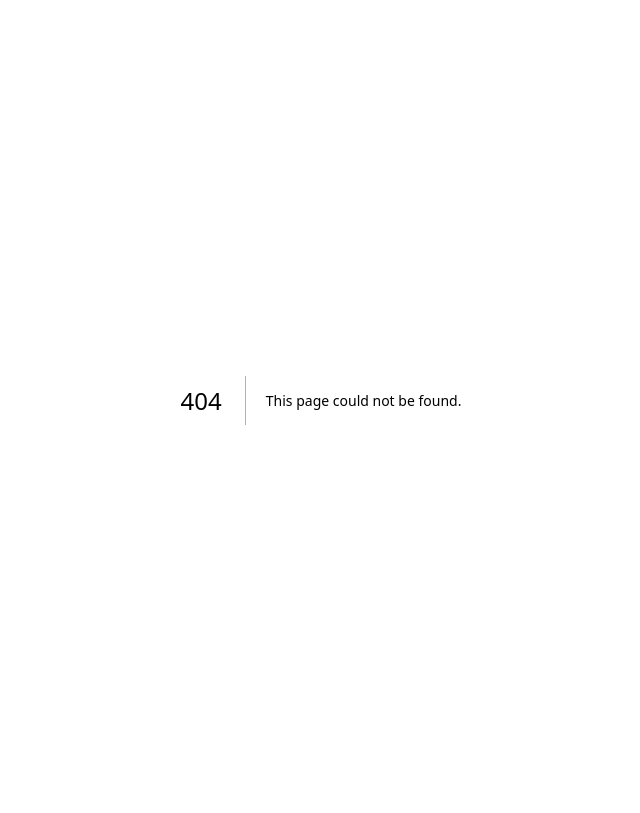
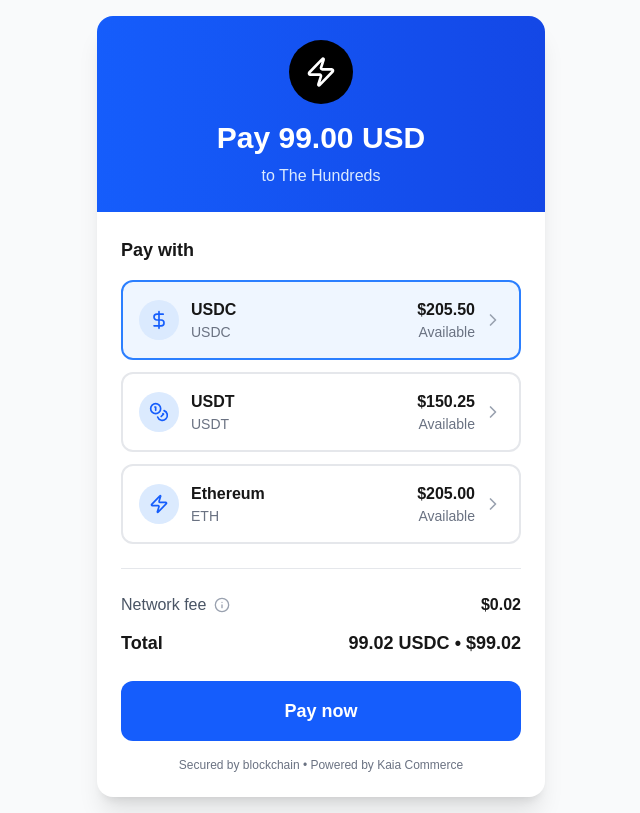
Before and after one commit to nickmura/wongateway, a Next.js app: page /pay in a window 1280 px wide. Before the commit this address had no page. Shown: the whole page, without its empty margins (319-959 px from the left). Built offline with nearby package versions, Linux system fonts and the light colour scheme.

Commit message:
added scaffold payment gateway

```diff
--- /dev/null
+++ b/src/app/pay/page.tsx
@@ -0,0 +1,147 @@
+'use client';
+
+import { useState } from 'react';
+import { ChevronRight, Info, DollarSign, Coins, Zap } from 'lucide-react';
+
+interface PaymentMethod {
+  id: string;
+  name: string;
+  currency: string;
+  available: number;
+  Icon: React.ElementType;
+}
+
+export default function PaymentPage() {
+  const [selectedMethod, setSelectedMethod] = useState<string>('usdc');
+  const [amount] = useState(99.00);
+  const networkFee = 0.02;
+
+  const paymentMethods: PaymentMethod[] = [
+    {
+      id: 'usdc',
+      name: 'USDC',
+      currency: 'USDC',
+      available: 205.50,
+      Icon: DollarSign
+    },
+    {
+      id: 'usdt',
+      name: 'USDT',
+      currency: 'USDT',
+      available: 150.25,
+      Icon: Coins
+    },
+    {
+      id: 'eth',
+      name: 'Ethereum',
+      currency: 'ETH',
+      available: 0.082,
+      Icon: Zap
+    }
+  ];
+
+  const selectedPaymentMethod = paymentMethods.find(m => m.id === selectedMethod);
+  const total = amount + networkFee;
+
+  const handlePayment = () => {
+    console.log('Processing payment with:', selectedPaymentMethod);
+    alert(`Processing payment of ${total} ${selectedPaymentMethod?.currency}`);
+  };
+
+  return (
+    <div className="min-h-screen bg-gray-50 flex items-center justify-center p-4">
+      <div className="max-w-md w-full bg-white rounded-2xl shadow-xl overflow-hidden">
+        {/* Header */}
+        <div className="bg-gradient-to-r from-blue-600 to-blue-700 p-6 text-white">
+          <div className="flex items-center justify-center mb-4">
+            <div className="w-16 h-16 bg-black rounded-full flex items-center justify-center text-white">
+              <Zap className="w-8 h-8" />
+            </div>
+          </div>
+          <h1 className="text-center text-3xl font-bold">
+            Pay {amount.toFixed(2)} USD
+          </h1>
+          <p className="text-center text-blue-100 mt-2">to The Hundreds</p>
+        </div>
+
+        {/* Payment Methods */}
+        <div className="p-6">
+          <h2 className="text-lg font-semibold mb-4">Pay with</h2>
+
+          <div className="space-y-3">
+            {paymentMethods.map((method) => {
+              const IconComponent = method.Icon;
+              return (
+                <button
+                  key={method.id}
+                  onClick={() => setSelectedMethod(method.id)}
+                  className={`w-full p-4 rounded-xl border-2 transition-all ${
+                    selectedMethod === method.id
+                      ? 'border-blue-500 bg-blue-50'
+                      : 'border-gray-200 hover:border-gray-300'
+                  }`}
+                >
+                  <div className="flex items-center justify-between">
+                    <div className="flex items-center space-x-3">
+                      <div className="w-10 h-10 bg-blue-100 rounded-full flex items-center justify-center">
+                        <IconComponent className="w-5 h-5 text-blue-600" />
+                      </div>
+                      <div className="text-left">
+                        <p className="font-semibold">{method.name}</p>
+                        <p className="text-sm text-gray-500">
+                          {method.currency}
+                        </p>
+                      </div>
+                    </div>
+                    <div className="flex items-center space-x-2">
+                      <div className="text-right">
+                        <p className="font-semibold">
+                          ${(method.available * (method.currency === 'ETH' ? 2500 : 1)).toFixed(2)}
+                        </p>
+                        <p className="text-sm text-gray-500">Available</p>
+                      </div>
+                      <ChevronRight className="w-5 h-5 text-gray-400" />
+                    </div>
+                  </div>
+                </button>
+              );
+            })}
+          </div>
+
+          {/* Fee Breakdown */}
+          <div className="mt-6 pt-6 border-t border-gray-200">
+            <div className="space-y-3">
+              <div className="flex items-center justify-between">
+                <div className="flex items-center space-x-2">
+                  <span className="text-gray-600">Network fee</span>
+                  <Info className="w-4 h-4 text-gray-400 cursor-help" />
+                </div>
+                <span className="font-semibold">${networkFee.toFixed(2)}</span>
+              </div>
+
+              <div className="flex items-center justify-between text-lg font-bold">
+                <span>Total</span>
+                <span>
+                  {total.toFixed(2)} {selectedPaymentMethod?.currency} • ${total.toFixed(2)}
+                </span>
+              </div>
+            </div>
+          </div>
+
+          {/* Pay Button */}
+          <button
+            onClick={handlePayment}
+            className="w-full mt-6 bg-blue-600 hover:bg-blue-700 text-white font-semibold py-4 px-6 rounded-xl transition-colors duration-200 text-lg"
+          >
+            Pay now
+          </button>
+
+          {/* Security Notice */}
+          <p className="text-center text-xs text-gray-500 mt-4">
+            Secured by blockchain • Powered by Kaia Commerce
+          </p>
+        </div>
+      </div>
+    </div>
+  );
+}
```
Also changed, not shown: package.json (+7 -6 lines), 1 other file (tests, documents, lock files or other folders).
